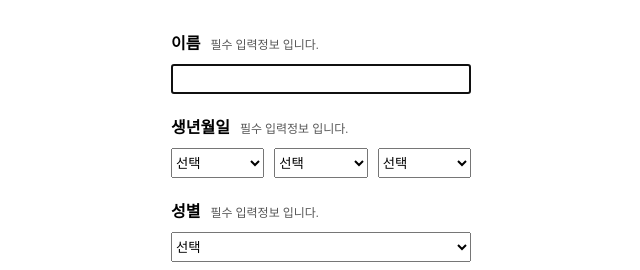
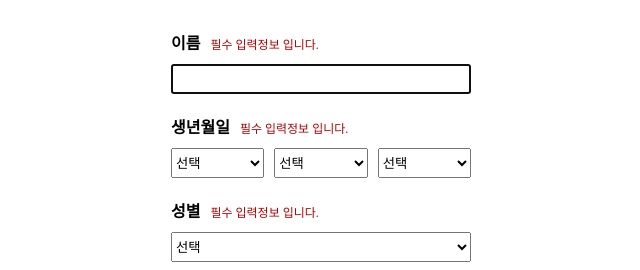
Before and after one commit to toy-study-2020/basic-react, a React (Create React App) app in the folder 강민정/sign-in/: page / in a window 1280 px wide. Shown: the top 270 px of the page, without its empty margins (319-959 px from the left). Built offline with nearby package versions, Linux system fonts and the light colour scheme; the HTML template or start-up script is replaced by a standard one.

Commit message:
React.js - 회원가입 필수 입력정보 영역 검증 에러 메세지 스타일 변경

```diff
--- a/강민정/sign-in/src/style/style.scss
+++ b/강민정/sign-in/src/style/style.scss
@@ -25,11 +25,19 @@ body {
         display: block;
         margin-bottom: 10px;
 
-        .alert {
+        .alert,
+        .clear {
             padding-left: 10px;
             font-size: 12px;
-            color: #565656;
             font-weight: normal;
+        }
+
+        .alert {
+            color: #b30000;
+        }
+
+        .clear {
+            color: #353535;
         }
     }
 
```
